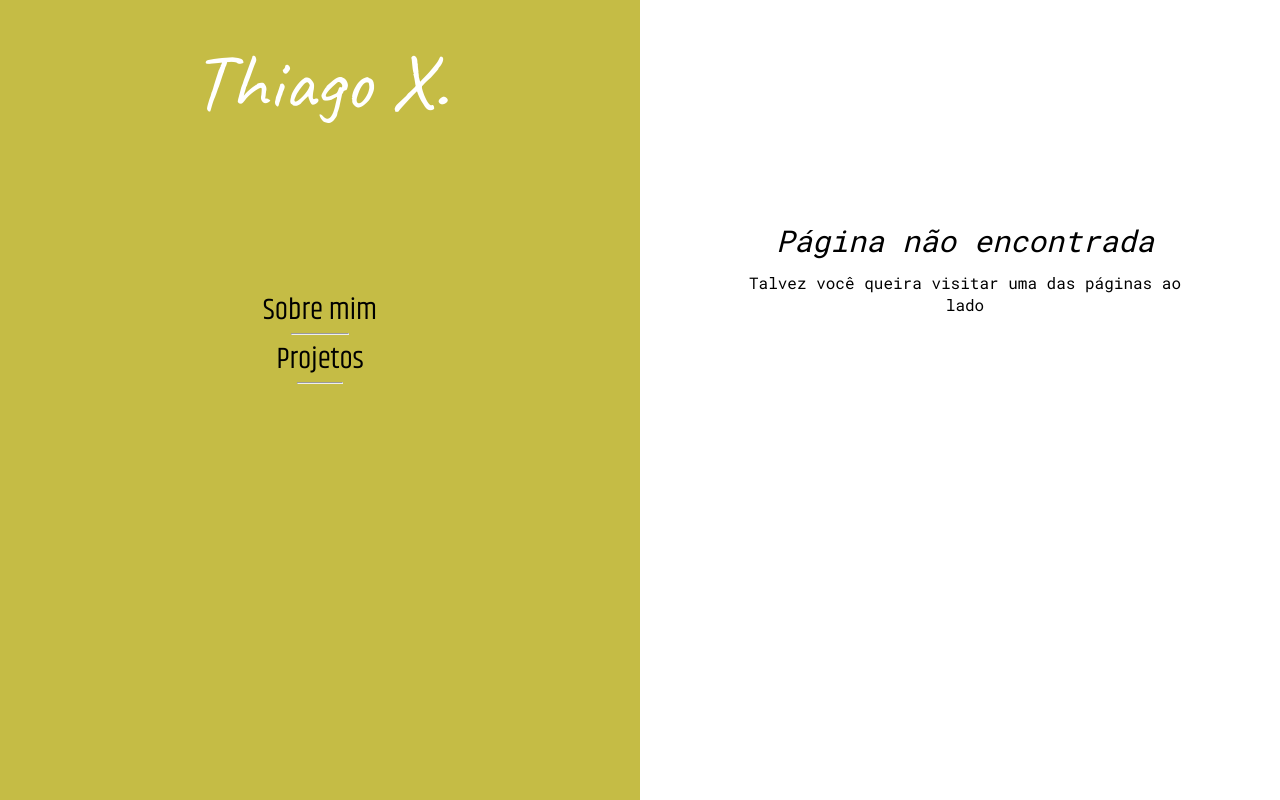
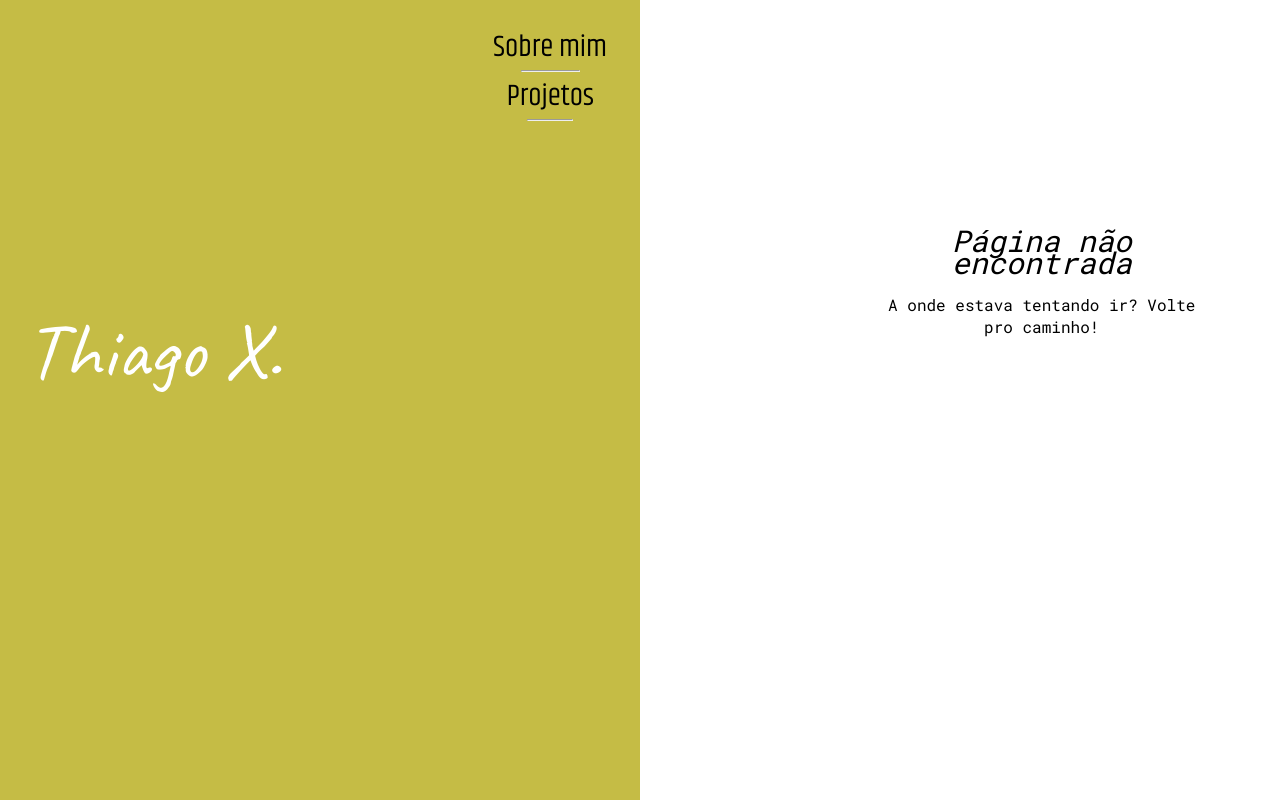
Before and after one commit to thiagopxavier/me, a React (Create React App) app: page /not-found in a window 1280 px wide. Built offline with nearby package versions, Linux system fonts and the light colour scheme.

Commit message:
notfound page change

```diff
--- a/src/components/Contact.jsx
+++ b/src/components/Contact.jsx
@@ -27,7 +27,7 @@ class Contact extends Component {
 
         </a>
         <a
-          href="https://twitter.com/voidnaifa"
+          href="https://twitter.com/thiagopxavier"
           target="_blank"
           rel="noreferrer"
           className="link-contact"
@@ -36,7 +36,7 @@ class Contact extends Component {
 
         </a>
         <a
-          href="https://www.instagram.com/voidnaifa/"
+          href="https://www.instagram.com/mushroommxxn/"
           target="_blank"
           rel="noreferrer"
           className="link-contact"
--- a/src/pages/NotFound.jsx
+++ b/src/pages/NotFound.jsx
@@ -10,8 +10,8 @@ class NotFound extends Component {
     const { history } = this.props;
     return (
       <main className="main-page">
+        <TitleName history={ history } />
         <div className="main-left">
-          <TitleName history={ history } />
           <nav className="main-buttons-nav">
             {mainList.map((element, index) => (
               <ButtonNav key={ index } list={ element } history={ history } />
@@ -25,7 +25,7 @@ class NotFound extends Component {
               Página não encontrada
             </p>
             <p>
-              Talvez você queira visitar uma das páginas ao lado
+              A onde estava tentando ir? Volte pro caminho!
             </p>
           </div>
         </div>
```
